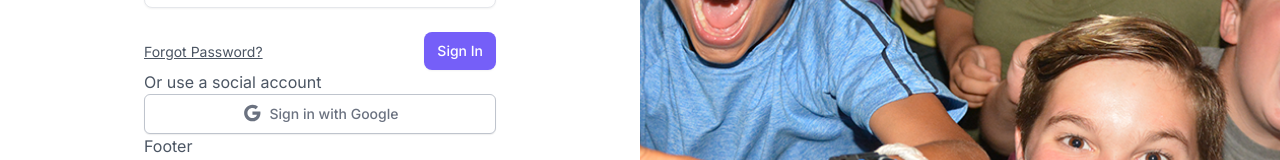
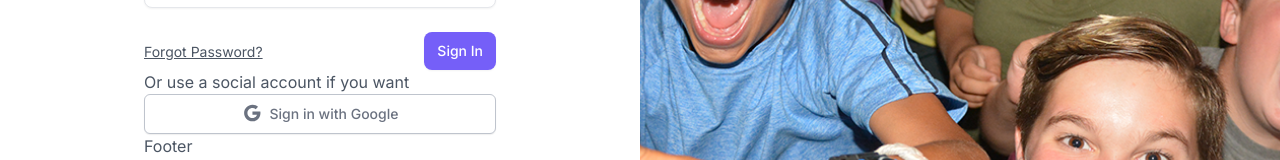
Before and after one commit to pantheonsteve/BunkLogs, a React (Vite) app in the folder frontend/: page /signin in a window 1280 px wide. Shown: the part 416-576 px from the top of the page. Built offline with nearby package versions, Linux system fonts and the light colour scheme; no server answers.

Commit message:
kickoff build

```diff
--- a/frontend/src/pages/Signin.jsx
+++ b/frontend/src/pages/Signin.jsx
@@ -172,7 +172,7 @@
                   </button>
                 </div>
               </form>
-              <h2>Or use a social account</h2>
+              <h2>Or use a social account if you want</h2>
               <SocialLoginButton />
               Footer
               <div className="pt-5 mt-6 border-t border-gray-100 dark:border-gray-700/60">
```
